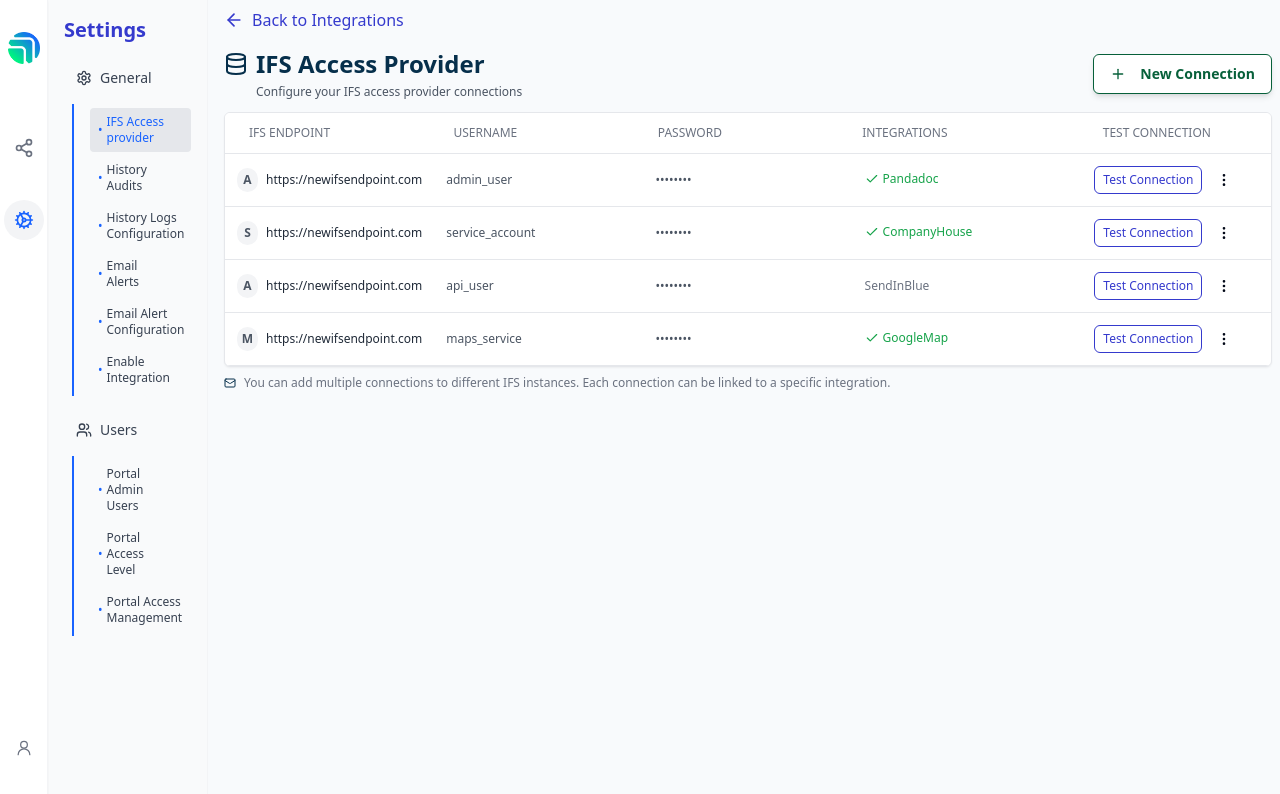
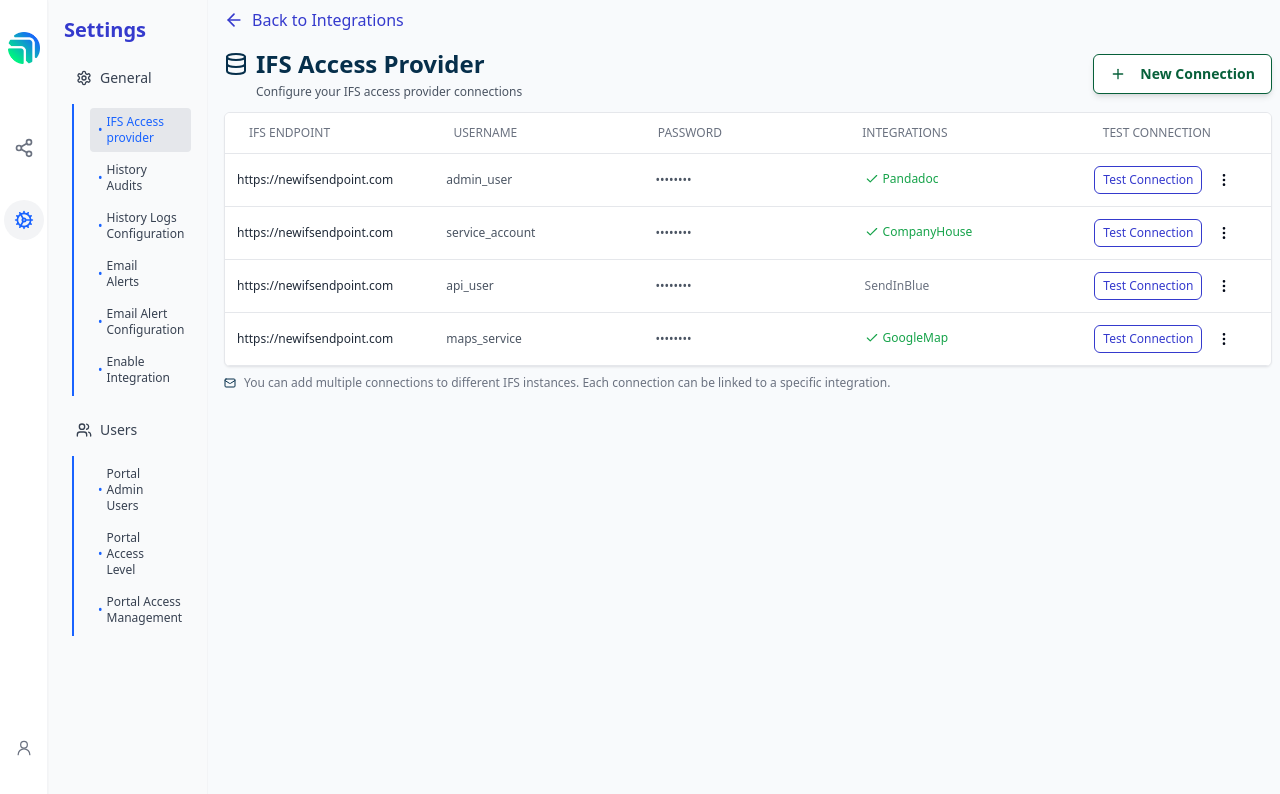
Before and after one commit to charanar/whimsical-workflow-wizard, a React (Vite) app: page /settings in a window 1280 px wide. Shown: the top 794 px of the page. Built offline with nearby package versions, Linux system fonts and the light colour scheme.

Commit message:
Remove letter from IFS endpoint
Remove the letter in each row under the IFS endpoint in the table.

```diff
--- a/src/components/settings/ConnectionsTable.tsx
+++ b/src/components/settings/ConnectionsTable.tsx
@@ -44,9 +44,6 @@ const ConnectionsTable = ({ connections, onTestConnection, onDeleteConnection }:
             className="grid grid-cols-5 border-b border-gray-200 items-center hover:bg-gray-50 transition-colors"
           >
             <div className="text-gray-800 font-medium p-3 px-3 truncate flex items-center gap-2 text-xs">
-              <div className="w-6 h-6 bg-gray-100 rounded-full flex items-center justify-center">
-                <span className="text-xs font-bold text-gray-600">{connection.username.charAt(0).toUpperCase()}</span>
-              </div>
               {connection.endpoint}
             </div>
             <div className="text-gray-600 p-3 px-3 truncate text-xs">{connection.username}</div>
```
